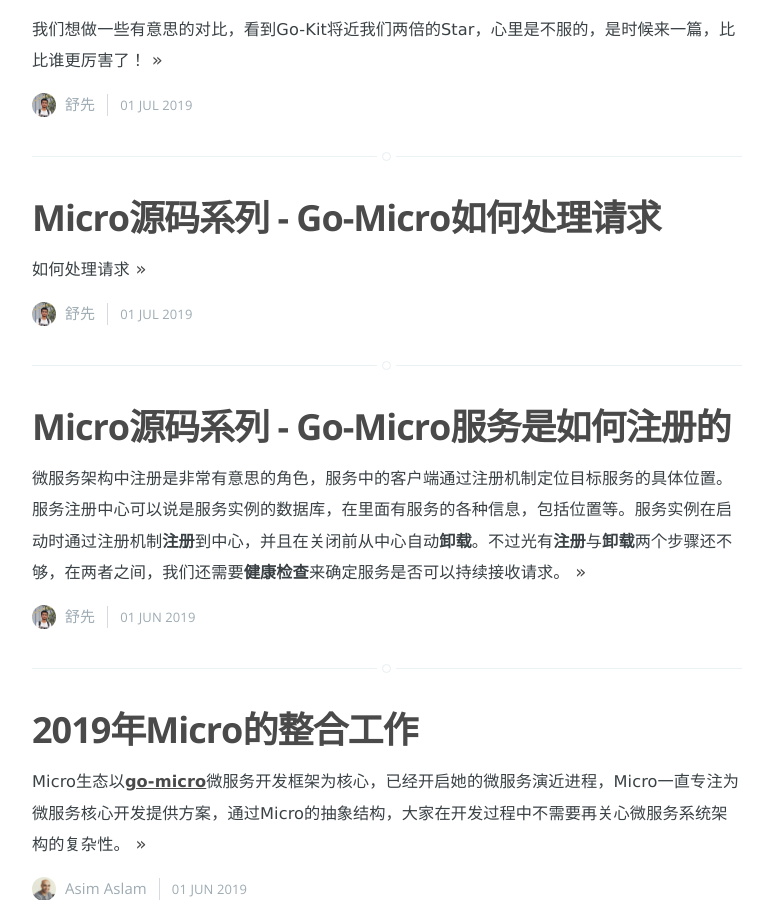
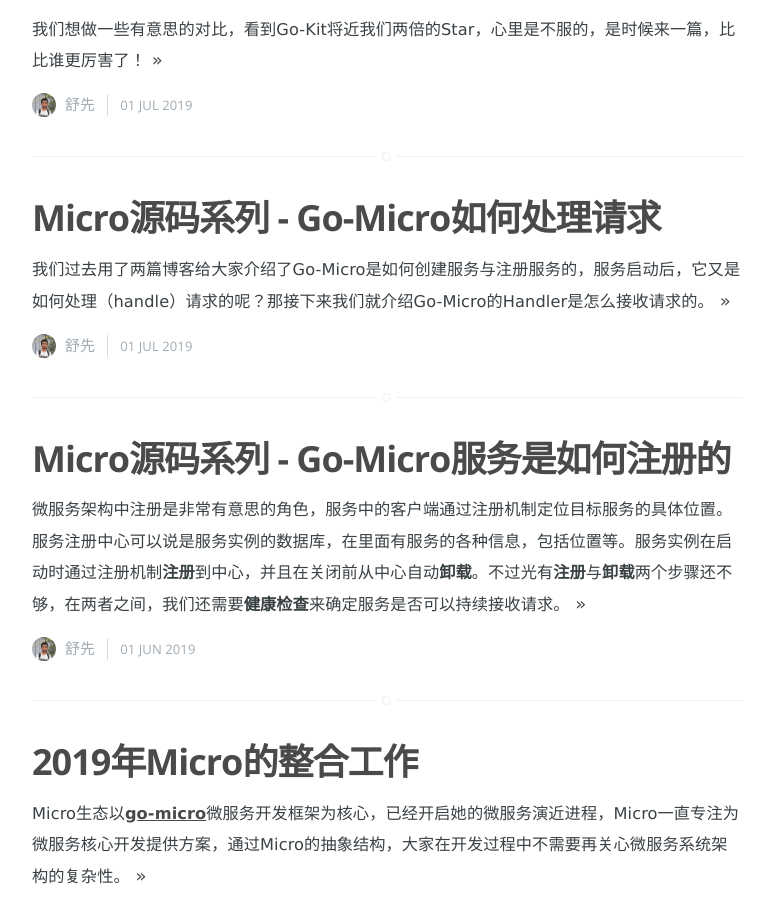
Before and after one commit to hb-chen/micro-cn-blog, a Jekyll site: the page built from index.html, in a window 1280 px wide and 900 px high, scrolled down 416 px. Shown: the whole window, without its empty margins (253-1026 px from the left). Built offline with Jekyll 4.4.1, drawn with Linux system fonts in a browser that asks for light colours; nearby versions of some CDN libraries; the list of posts is cut into pages by our own code.

Commit message:
handle struct

````diff
--- a/_posts/micro-source-code-guides/2019-07-01-how-does-go-micro-handle-requests.md
+++ b/_posts/micro-source-code-guides/2019-07-01-how-does-go-micro-handle-requests.md
@@ -8,7 +8,31 @@
 author_bio: maintainer of micro & overseeing micro China, senior engineer@huize
 ---
 
-如何处理请求
+我们过去用了两篇博客给大家介绍了Go-Micro是如何创建服务与注册服务的，服务启动后，它又是如何处理（handle）请求的呢？那接下来我们就介绍Go-Micro的Handler是怎么接收请求的。
+
+## 接口声明
+
+一般情况下，Micro服务使用proto文件来声明接口，并通过protoc指令与micro插件（）
+
+## 注册接口
+
+## handler
+
+### router
+
+## 侦听
+
+**Micro**中负责传输、处理连接的模块是Transport，它在**Go-Micro**模块中的位置如下，在server.Start方法中，
+
+// todo --go-micro图片
+
+```go
+err := ts.Accept(s.ServeConn)
+```
+
+// printfstack 调用链
+
+### ServerConn
 
 ## 总结
 
--- a/_posts/vs/2019-07-01-micro-vs-gokit.md
+++ b/_posts/vs/2019-07-01-micro-vs-gokit.md
@@ -31,13 +31,19 @@
 
 ### Go-kit
 
-Go-Kit虽然也由三层设计，但是它们并非MVC。
+Go-Kit虽然也由三层设计，但是它并非MVC。
 
 1. Transport layer
 2. Endpoint layer
 3. Service layer
 
-请求从第1层逐层往下到第三层，响应则是相反的路径
+请求从第1层逐层往下到第3层，响应则是相反的路径
+
+Go-kit服务架构如下所示：
+
+<p><a href="https://micro.mu/blog/cn/assets/images/go-kit-app-archi.png">
+  <img src="https://micro.mu/blog/cn/assets/images/go-kit-app-archi.png" style="width: 100%; height: auto; margin: 0;" />
+</a></p>
 
 ### Micro
 
@@ -47,15 +53,12 @@
   <img src="https://micro.mu/blog/cn/assets/images/go-micro.svg" style="width: 100%; height: auto; margin: 0;" />
 </a></p>
 
-#### Go-Micro
-
-#### Micro
+Service通过由最下层的（逻辑上的设计）5个模块组成两个组件Client、Server请求或提供服务。
 
 ## 总结
 
 简而总之，Go-Kit从诞生到现在，更多是为了集成到应用平台之中，而Micro则是一个平台，二者适应的场景不同。
 
-
 ## 参考资料
 
 [go-kit faq](https://gokit.io/faq/)
````
Also changed, not shown: other parts of _posts/vs/2019-07-01-micro-vs-gokit.md (+4 -4 lines).
